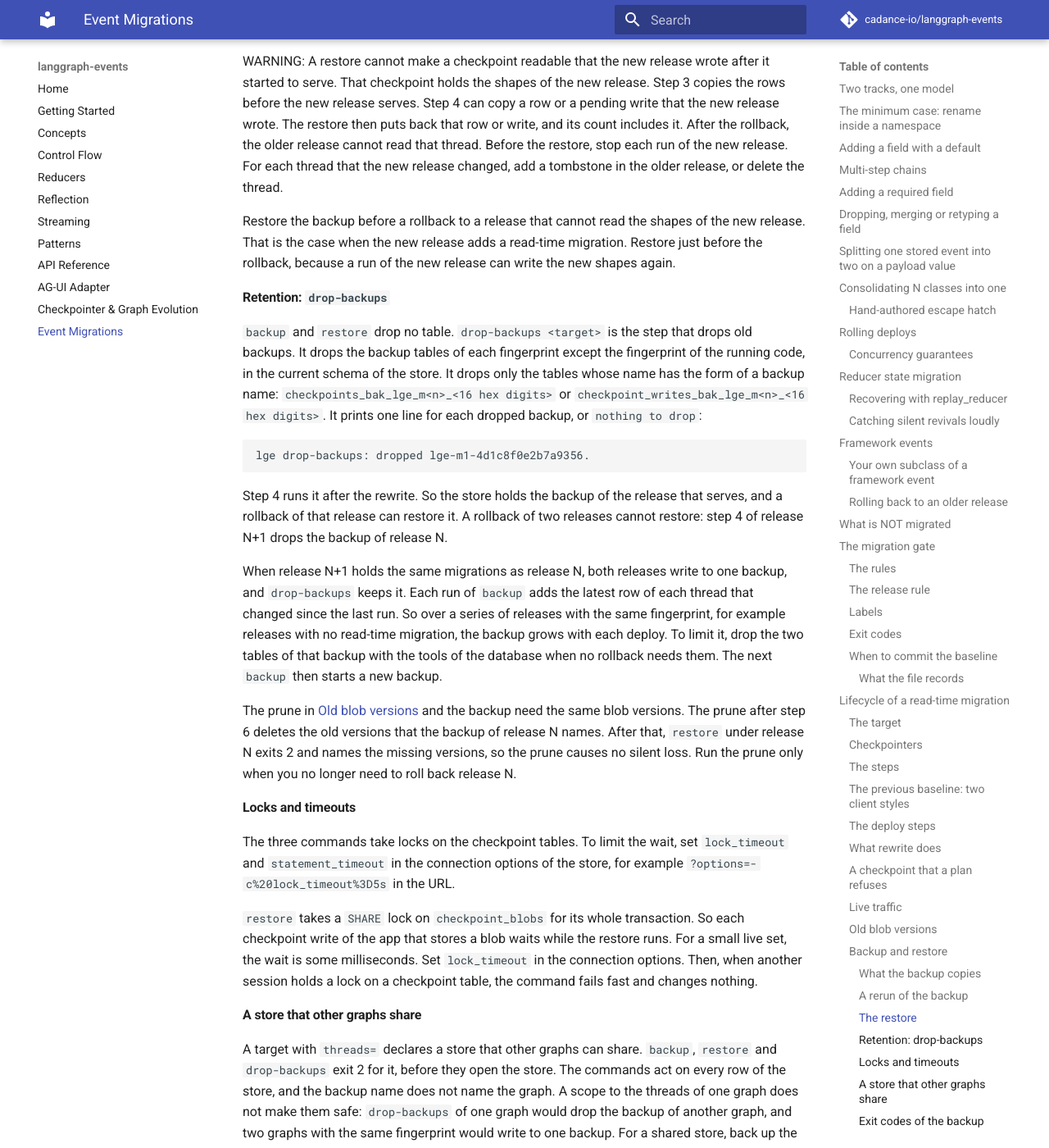
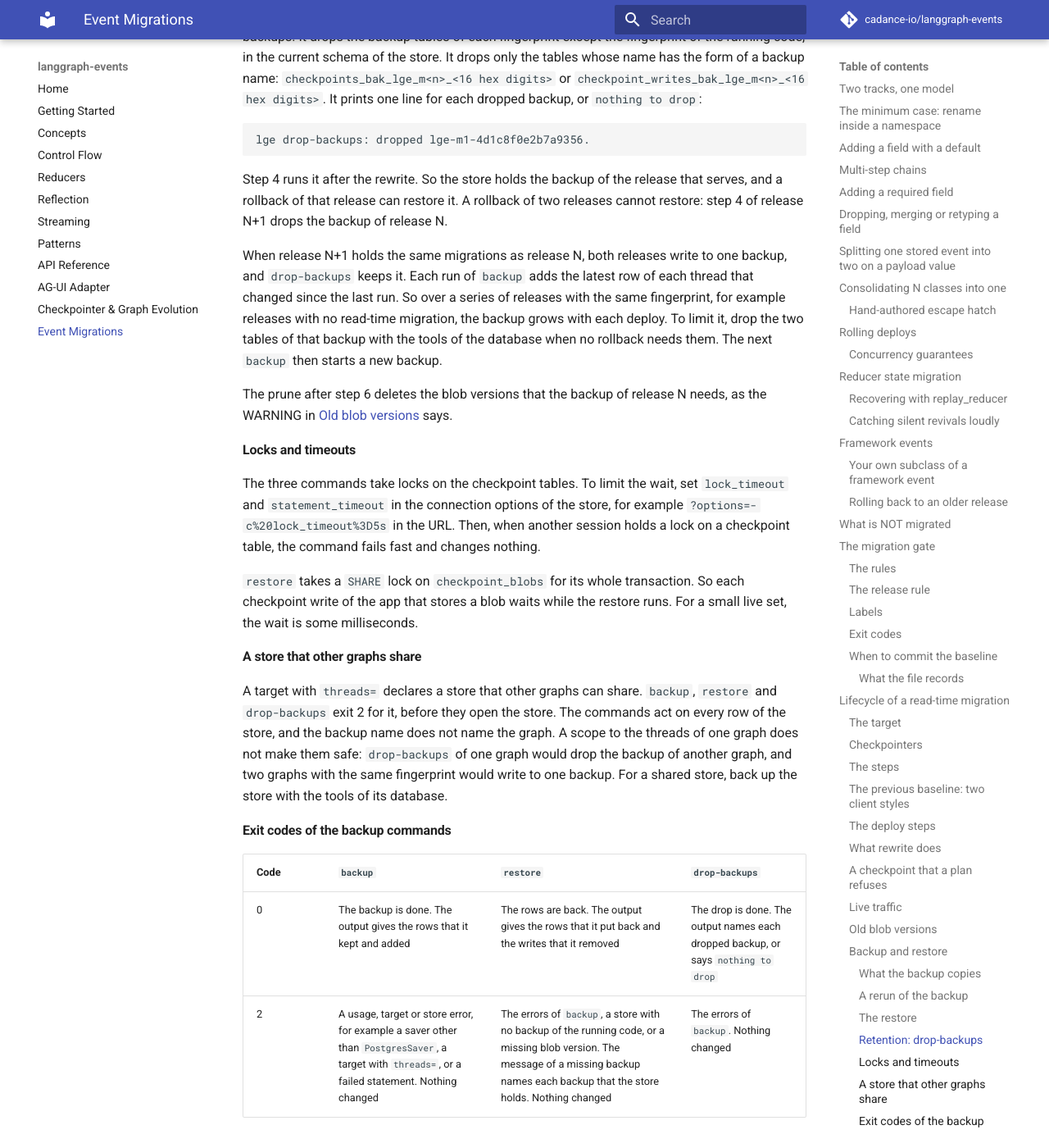
Before and after one commit to cadance-io/langgraph-events, an MkDocs documentation site: the page built from docs/event-migrations.md, in a window 1280 px wide and 1400 px high, scrolled down 34119 px. Shown: the whole window at 82% size. Built offline with MkDocs 1.6.1 and Material for MkDocs 9.7.7, drawn with Linux system fonts in a browser that asks for light colours; comment, search, counter and statistics services are not loaded; some of the changed text lies outside the part shown.

Commit message:
refactor(review): one entry helper for the backup commands, and trim the docs (#223)
- Import psycopg after the saver check. A store with only the sqlite
  extra now gets the documented TargetError, not ModuleNotFoundError.
- Replace the four entry helpers with _on_store(). It refuses threads=
  before it opens the store. The drop becomes _Backup.drop_others().
- Count the kept rows in the copy statement, and remove _COUNT_SQL.
- Select the write columns unqualified, and remove {w_qualified}.
- Use one help text for each target argument of the CLI.
- Share the Postgres test fixture between the live-set tests and the
  CLI tests. Remove the test of a flag that never shipped.
- Remove repeated statements from the docs and the CHANGELOG.

Co-Authored-By: Claude Opus 5.5 <noreply@anthropic.com>
Claude-Session: https://claude.ai/code/session_01HFwCtoR7grzSkEiyueonAU

````diff
--- a/docs/event-migrations.md
+++ b/docs/event-migrations.md
@@ -652,7 +652,7 @@ target = MigrationTarget(
 - `PostgresSaver.from_conn_string` takes the plain libpq form, `postgresql://...`. The SQLAlchemy form with a driver, `postgresql+psycopg://...`, fails in psycopg with `missing "=" after ...`. If your app keeps its URL in the SQLAlchemy form, remove `+psycopg` before you give the URL to the saver.
 - The commands import the target and call `graph`, so the graph factory runs your full app setup. Run each command in an environment that has the configuration of your app, for example its environment variables. If the app setup opens a SQLAlchemy engine, it needs the driver form `postgresql+psycopg://...`. A plain `postgresql://...` there selects psycopg2, and the setup fails with `No module named 'psycopg2'` when only psycopg 3 is installed.
 - The command lists the threads of a `PostgresSaver`, a `SqliteSaver` or a `MemorySaver`. For another saver, set `threads=` to a function that takes the saver and returns a `ThreadKey(thread_id, checkpoint_ns)` for each thread and namespace. See [Checkpointers](#checkpointers).
-- If one store holds more than one graph, set `threads=` and return the threads of this graph only. A target with `threads=` declares a store that other graphs can share. `backup`, `restore` and `drop-backups` act on the whole store, so they exit 2 for such a target. See [Backup and restore](#backup-and-restore).
+- If one store holds more than one graph, set `threads=` and return the threads of this graph only. See [A store that other graphs share](#a-store-that-other-graphs-share).
 
 ### Checkpointers
 
@@ -786,8 +786,6 @@ your-deploy-tool exec "$LGE restore myapp.lge_target:target"
 ```
 
 `--expect` is a fence. The command compares the migrations of the running code with the fingerprint before it opens the store. A mismatch exits 3. So the step cannot run under the wrong release, for example after a rollback.
-
-`backup`, `restore` and `drop-backups` take no fingerprint. Each reads the fingerprint of the code that runs it. So run each one in a container of the release that the table names.
 
 The command writes each pass line and its report to stdout, and an error to stderr. Some deploy tools show the stderr of a remote command only when it fails, so a successful run still shows what it changed.
 
@@ -882,11 +880,7 @@ WARNING: Do not let an older release serve runs while the command runs. An older
 
 This section applies to `PostgresSaver` only. Under another saver, `backup`, `restore` and `drop-backups` exit 2 before they write.
 
-The three commands read and write the store through `PostgresSaver._cursor()`, a private method of the saver. Install the saver through the `postgres` extra, which pins the range of the saver that the lge tests cover:
-
-```bash
-pip install "langgraph-events[postgres]"
-```
+The three commands read and write the store through `PostgresSaver._cursor()`, a private method of the saver. Install the saver through the `postgres` extra. See [Checkpointers](#checkpointers).
 
 | Command | What it does |
 |---|---|
@@ -905,11 +899,11 @@ The live set is the latest checkpoint of each thread in each checkpoint namespac
 | `checkpoints_bak_<fp>` | The latest row of `checkpoints` for each thread and checkpoint namespace |
 | `checkpoint_writes_bak_<fp>` | Each row of `checkpoint_writes` of those checkpoints, as of the last run of `backup` |
 
-`<fp>` is the migration fingerprint of the running code, with `_` for each `-`. For example, `lge-m1-dbc7afada42b30d1` gives `checkpoints_bak_lge_m1_dbc7afada42b30d1`. So the operator gives no name, and a restore under the same release finds the backup.
+`<fp>` is the migration fingerprint of the running code, with `_` for each `-`. For example, `lge-m1-dbc7afada42b30d1` gives `checkpoints_bak_lge_m1_dbc7afada42b30d1`.
 
 `PostgresSaver.put()` stores each channel that the rewrite changed under a new version, and an insert into `checkpoint_blobs` never replaces a stored row. So the old blob versions stay in the store, and the backup does not copy them.
 
-The backup copies the stored rows in SQL, at the level of the storage. A copy through `get_tuple()` cannot work, because the serde migrates each record on read. The copy would then hold the new shapes. The copy names the columns that the backup table and the live table share. So a rerun after an upgrade of the saver adds a column still runs.
+The backup copies the stored rows in SQL, at the level of the storage. A copy through `get_tuple()` cannot work, because the serde migrates each record on read. The copy would then hold the new shapes. The copy names the columns that the backup table and the live table share. So the copy still runs after an upgrade of the saver adds a column.
 
 #### A rerun of the backup
 
@@ -918,8 +912,6 @@ A rerun under the same fingerprint keeps each row that the backup holds. It adds
 ```text
 lge backup: lge-m1-dbc7afada42b30d1 kept 1 checkpoint and 1 write, added 1 checkpoint and 0 writes.
 ```
-
-So step 4 keeps the rows of step 3, and a redeploy with the same migrations keeps the rows from before the first rewrite.
 
 #### The restore
 
@@ -937,8 +929,6 @@ Before it writes, the restore checks the blob versions that it puts back. A chec
 
 WARNING: A restore cannot make a checkpoint readable that the new release wrote after it started to serve. That checkpoint holds the shapes of the new release. Step 3 copies the rows before the new release serves. Step 4 can copy a row or a pending write that the new release wrote. The restore then puts back that row or write, and its count includes it. After the rollback, the older release cannot read that thread. Before the restore, stop each run of the new release. For each thread that the new release changed, add a tombstone in the older release, or delete the thread.
 
-Restore the backup before a rollback to a release that cannot read the shapes of the new release. That is the case when the new release adds a read-time migration. Restore just before the rollback, because a run of the new release can write the new shapes again.
-
 #### Retention: `drop-backups`
 
 `backup` and `restore` drop no table. `drop-backups <target>` is the step that drops old backups. It drops the backup tables of each fingerprint except the fingerprint of the running code, in the current schema of the store. It drops only the tables whose name has the form of a backup name: `checkpoints_bak_lge_m<n>_<16 hex digits>` or `checkpoint_writes_bak_lge_m<n>_<16 hex digits>`. It prints one line for each dropped backup, or `nothing to drop`:
@@ -951,13 +941,13 @@ Step 4 runs it after the rewrite. So the store holds the backup of the release t
 
 When release N+1 holds the same migrations as release N, both releases write to one backup, and `drop-backups` keeps it. Each run of `backup` adds the latest row of each thread that changed since the last run. So over a series of releases with the same fingerprint, for example releases with no read-time migration, the backup grows with each deploy. To limit it, drop the two tables of that backup with the tools of the database when no rollback needs them. The next `backup` then starts a new backup.
 
-The prune in [Old blob versions](#old-blob-versions) and the backup need the same blob versions. The prune after step 6 deletes the old versions that the backup of release N names. After that, `restore` under release N exits 2 and names the missing versions, so the prune causes no silent loss. Run the prune only when you no longer need to roll back release N.
+The prune after step 6 deletes the blob versions that the backup of release N needs, as the WARNING in [Old blob versions](#old-blob-versions) says.
 
 #### Locks and timeouts
 
-The three commands take locks on the checkpoint tables. To limit the wait, set `lock_timeout` and `statement_timeout` in the connection options of the store, for example `?options=-c%20lock_timeout%3D5s` in the URL.
+The three commands take locks on the checkpoint tables. To limit the wait, set `lock_timeout` and `statement_timeout` in the connection options of the store, for example `?options=-c%20lock_timeout%3D5s` in the URL. Then, when another session holds a lock on a checkpoint table, the command fails fast and changes nothing.
 
-`restore` takes a `SHARE` lock on `checkpoint_blobs` for its whole transaction. So each checkpoint write of the app that stores a blob waits while the restore runs. For a small live set, the wait is some milliseconds. Set `lock_timeout` in the connection options. Then, when another session holds a lock on a checkpoint table, the command fails fast and changes nothing.
+`restore` takes a `SHARE` lock on `checkpoint_blobs` for its whole transaction. So each checkpoint write of the app that stores a blob waits while the restore runs. For a small live set, the wait is some milliseconds.
 
 #### A store that other graphs share
 
````
Also changed, not shown: other parts of docs/event-migrations.md (+1 -1 lines), CHANGELOG.md (+8 -16 lines), docs/api.md (+1 -1 lines), 7 other files.
